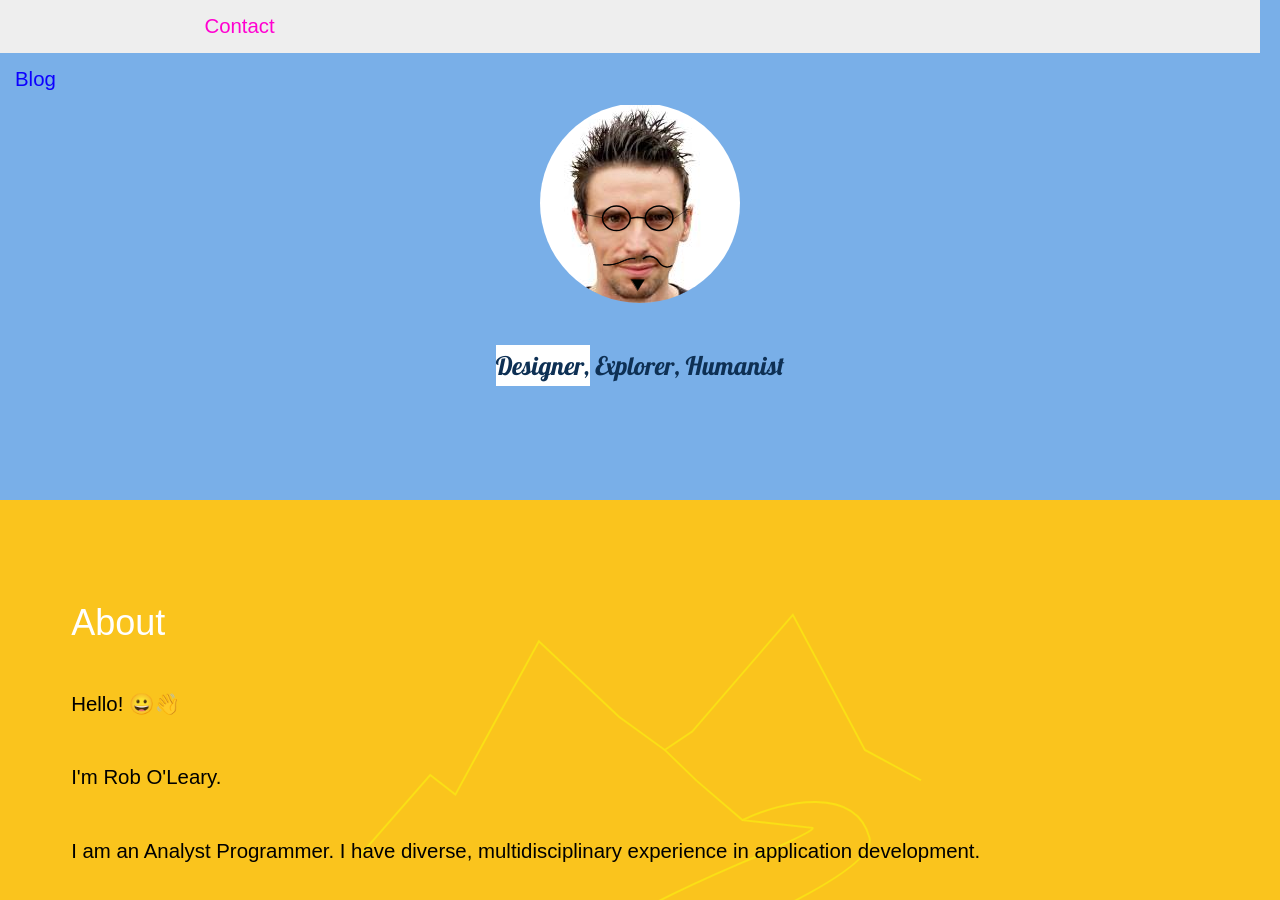
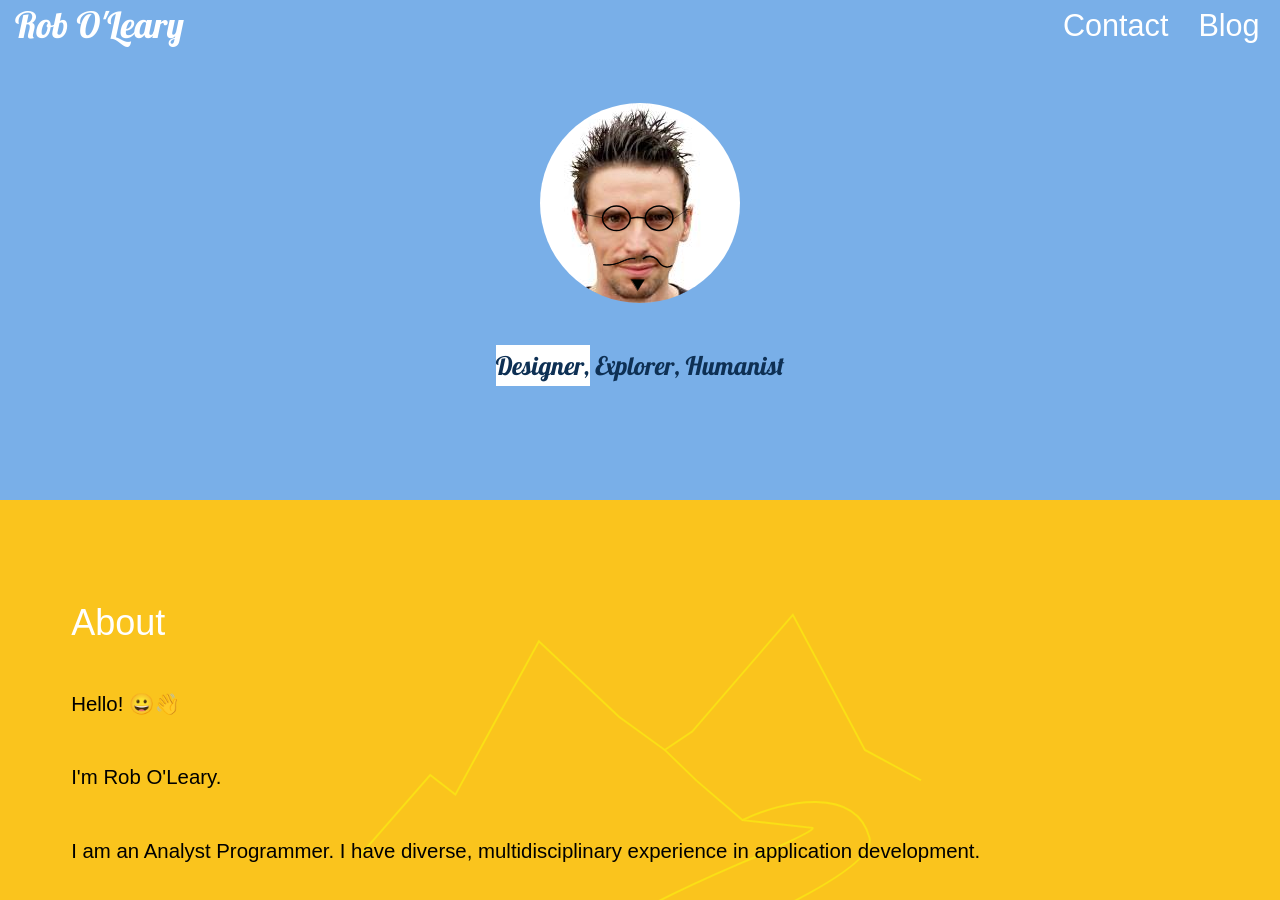
Before and after one commit to robole/robole.github.io, a Jekyll site: the page built from index.html, in a window 1280 px wide and 900 px high. Built offline with Jekyll 4.4.1, drawn with Linux system fonts in a browser that asks for light colours; nearby versions of some CDN libraries.

Commit message:
restore navbar

```diff
--- a/_includes/navbar.html
+++ b/_includes/navbar.html
@@ -1,8 +1,8 @@
 <nav class="navbar navbar-fixed-top">
   <div class="navbar-brand hidden-xs-down"><a class="home-navbar-logo" href="/">{{ site.brand }}</a></div>
   <!-- Collect the nav links, forms, and other content for toggling -->
-  <div>
-    <ul class="nav">
+  <div id="navbar-collapse-1">
+    <ul class="nav navbar-nav navbar-right">
       <li class="nav-item"><a id="contact-navlink" class="nav-link" href="javascript:void(0)">
           Contact</a></li>
       <li class="nav-item"><a class="nav-link" href="/blog">Blog</a></li>
```
